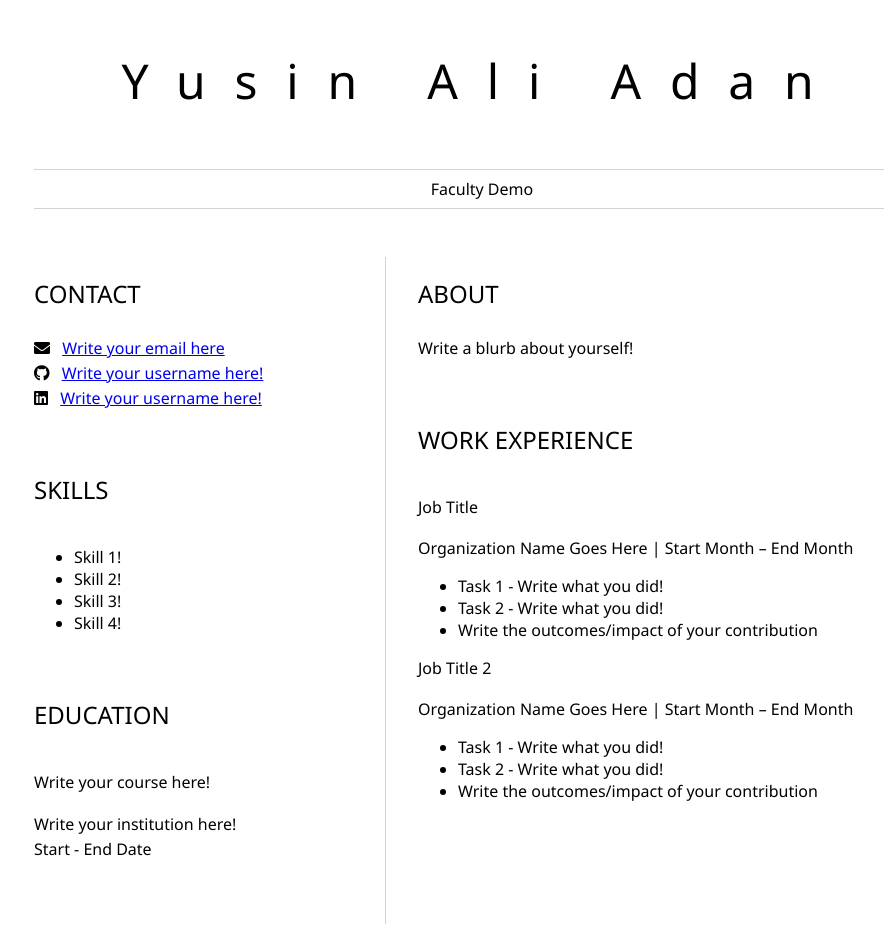
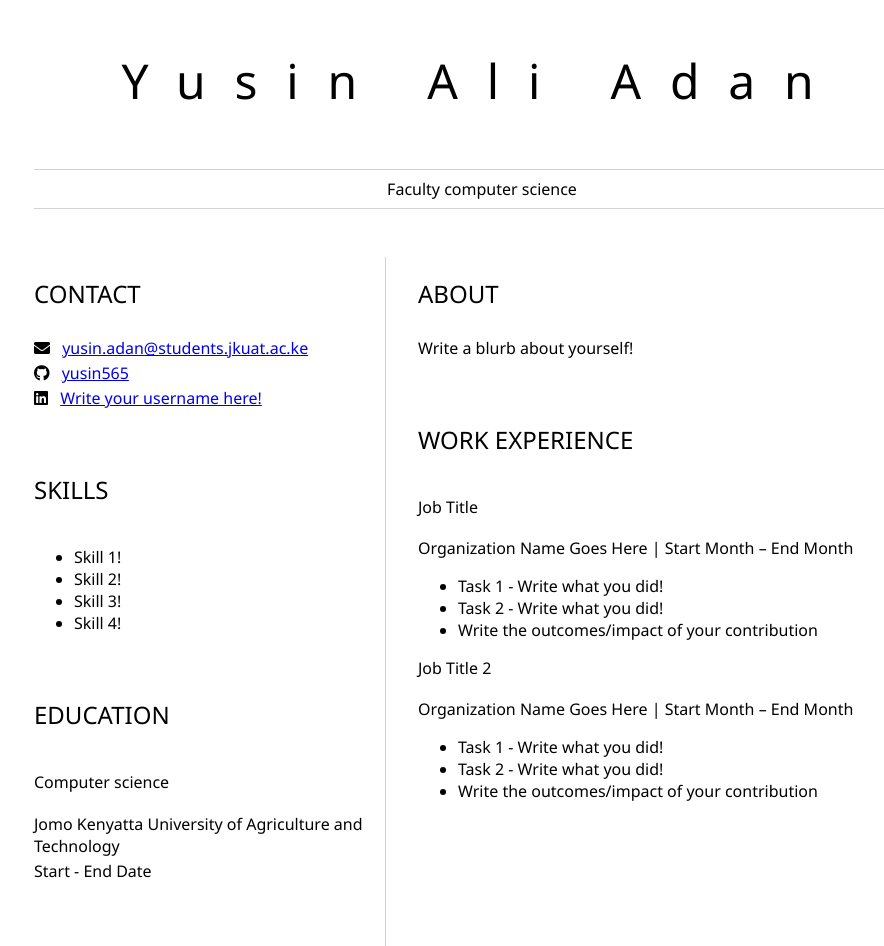
Before and after one commit to yusin565/create-resume, a plain HTML site: page index.html in a window 1280 px wide. Shown: the whole page, without its empty margins (158-1042 px from the left). Before the commit the page ends 924 px from the top, so only its background shows below. Drawn offline with Linux system fonts and the light colour scheme.

Commit message:
still customizing

```diff
--- a/index.html
+++ b/index.html
@@ -10,7 +10,7 @@
 			<!-- resume header with your name and title -->
 			<h1>Yusin Ali Adan</h1>
 			<hr>
-			Faculty Demo
+			Faculty computer science
 			<hr>
 		</header>
 		<main>
@@ -20,11 +20,13 @@
 					<!-- contact info including social media -->
                     <p>
                         <i class="fa fa-envelope" aria-hidden="true"></i>
-                        <a href="mailto:username@domain.top-level domain">Write your email here</a>
+                        <a href="mailto:yusin.adan@students.jkuat.ac.ke">yusin.adan@students.jkuat.ac.ke
+
+                        </a>
                     </p>
                     <p>
                         <i class="fab fa-github" aria-hidden="true"></i>
-                        <a href="github.com/yourGitHubUsername">Write your username here!</a>
+                        <a href="https://github.com/yusin565">yusin565</a>
                     </p>
                     <p>
                         <i class="fab fa-linkedin" aria-hidden="true"></i>
@@ -44,9 +46,9 @@
 				<section>
 					<h2>EDUCATION</h2>
 					<!-- your education -->
-                    <h3>Write your course here!</h3>
+                    <h3>Computer science</h3>
                     <p>
-                        Write your institution here!
+                        Jomo Kenyatta University of Agriculture and Technology
                     </p>
                     <p>
                         Start - End Date
```
